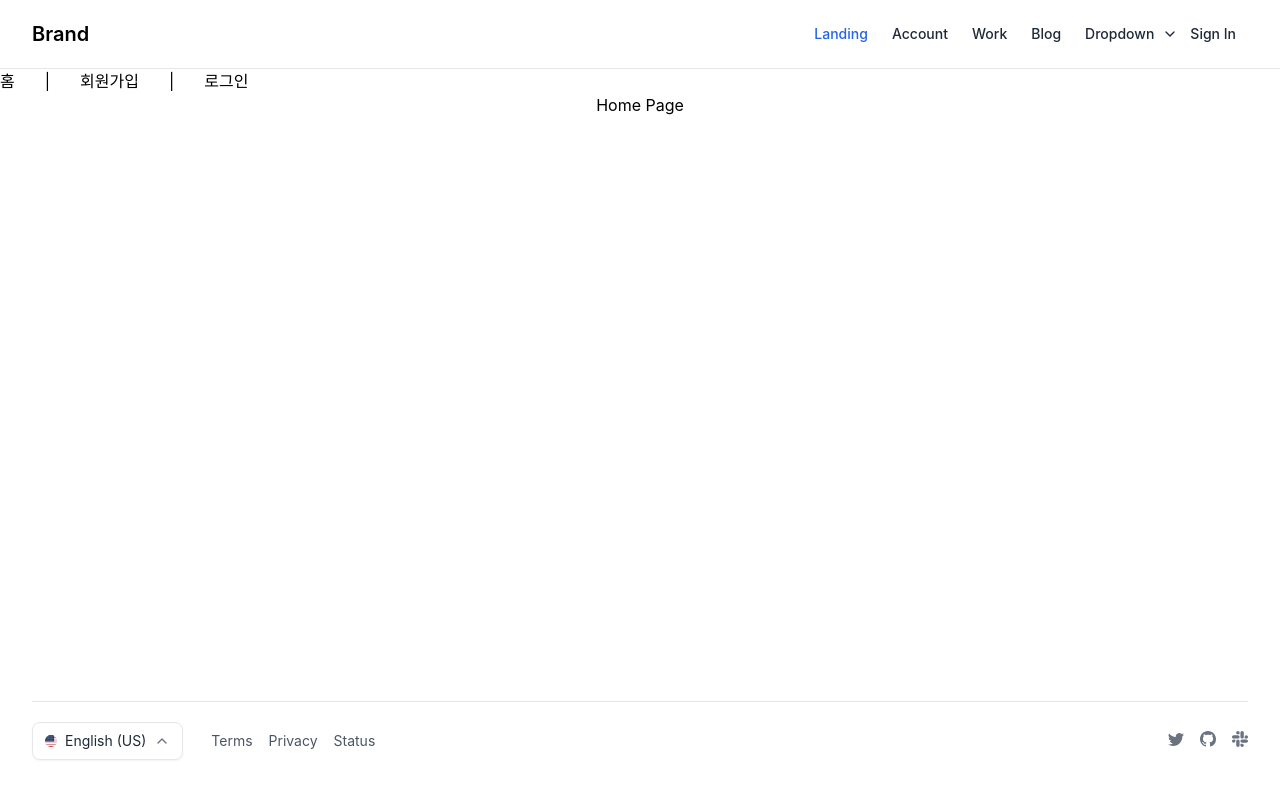
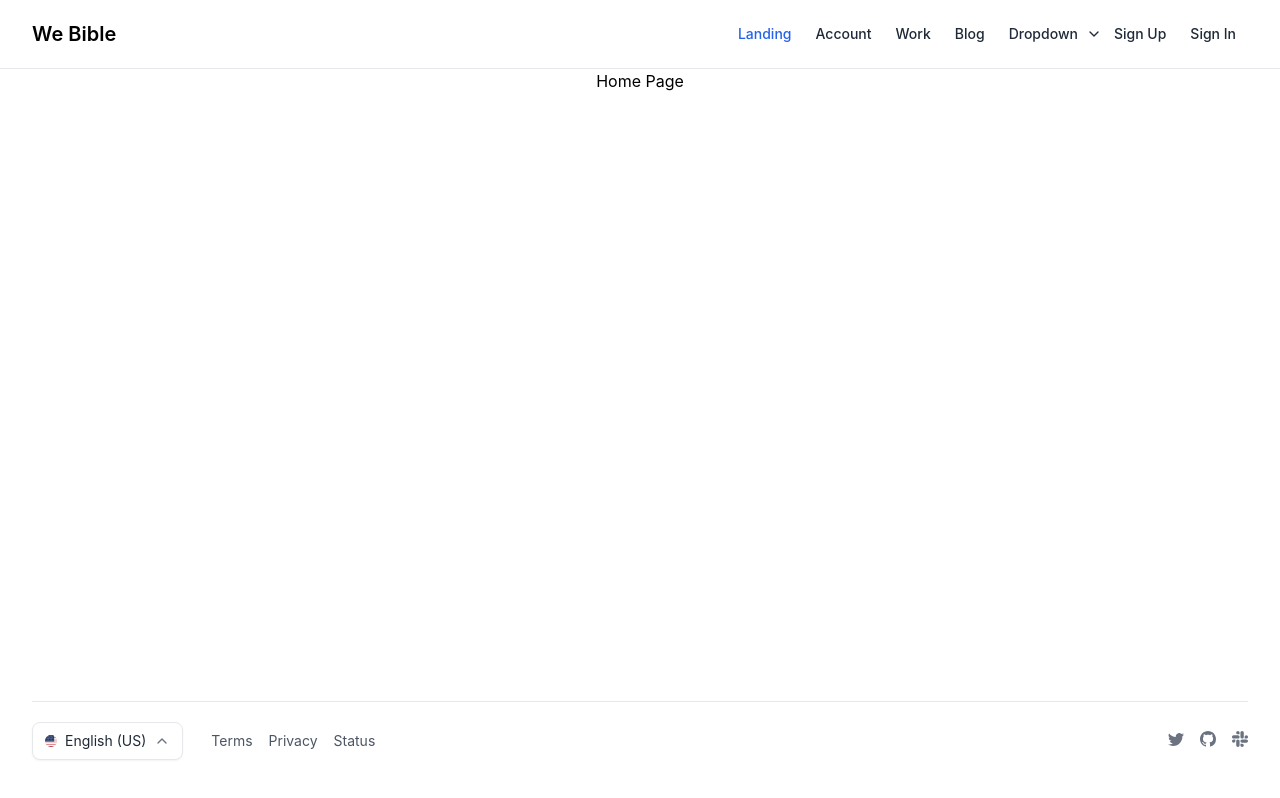
Before and after one commit to gimminjae/we-bible-front, a React (Create React App) app: page / in a window 1280 px wide. Built offline with nearby package versions, Linux system fonts and the light colour scheme.

Commit message:
feat: browerRouter index로 이동 / header에 link 추가

```diff
--- a/src/App.tsx
+++ b/src/App.tsx
@@ -14,20 +14,11 @@ declare global {
 
 function App() {
   return (
-    <BrowserRouter>
-      <>
-        <div className='App'>
-          <nav style={{display: "flex", gap: '30px'}}>
-            <Link to="/">홈</Link>
-            |
-            <Link to="/sign-up">회원가입</Link>
-            |
-            <Link to="/sign-in">로그인</Link>
-          </nav>
-          <Router/>
-        </div>
-      </>
-    </BrowserRouter>
+    <>
+      <div className='App'>
+        <Router/>
+      </div>
+    </>
   );
 }
 
--- a/src/components/layouts/Header.tsx
+++ b/src/components/layouts/Header.tsx
@@ -1,4 +1,5 @@
 import React from 'react'
+import {Link} from "react-router-dom";
 
 function Header() {
   return (
@@ -9,7 +10,7 @@ function Header() {
 
         <nav className="relative max-w-[85rem] w-full mx-auto px-4 sm:flex sm:items-center sm:justify-between sm:px-6 lg:px-8" aria-label="Global">
           <div className="flex items-center justify-between">
-            <a className="flex-none text-xl font-semibold dark:text-white" href="#" aria-label="Brand">Brand</a>
+            <Link className="flex-none text-xl font-semibold dark:text-white" to='/' aria-label="Brand">We Bible</Link>
             <div className="sm:hidden">
               <button type="button" className="hs-collapse-toggle size-9 flex justify-center items-center text-sm font-semibold rounded-lg border border-gray-200 text-gray-800 hover:bg-gray-100 disabled:opacity-50 disabled:pointer-events-none dark:text-white dark:border-neutral-700 dark:hover:bg-neutral-700" data-hs-collapse="#navbar-collapse-with-animation" aria-controls="navbar-collapse-with-animation" aria-label="Toggle navigation">
                 <svg className="hs-collapse-open:hidden flex-shrink-0 size-4" xmlns="http://www.w3.org/2000/svg" width="24" height="24" viewBox="0 0 24 24" fill="none" stroke="currentColor" stroke-width="2" stroke-linecap="round" stroke-linejoin="round"><line x1="3" x2="21" y1="6" y2="6"/><line x1="3" x2="21" y1="12" y2="12"/><line x1="3" x2="21" y1="18" y2="18"/></svg>
@@ -61,7 +62,8 @@ function Header() {
                   </a>
                 </div>
               </div>
-              <a className="py-3 ps-px sm:px-3 sm:py-6 font-medium text-gray-800 hover:text-gray-500 dark:text-neutral-200 dark:hover:text-neutral-400" href="#">Sign In</a>
+              <Link className="py-3 ps-px sm:px-3 sm:py-6 font-medium text-gray-800 hover:text-gray-500 dark:text-neutral-200 dark:hover:text-neutral-400" to="/sign-up">Sign Up</Link>
+              <Link className="py-3 ps-px sm:px-3 sm:py-6 font-medium text-gray-800 hover:text-gray-500 dark:text-neutral-200 dark:hover:text-neutral-400" to="/sign-in">Sign In</Link>
             </div>
           </div>
         </nav>
```
Also changed, not shown: src/index.tsx (+5 -2 lines).
